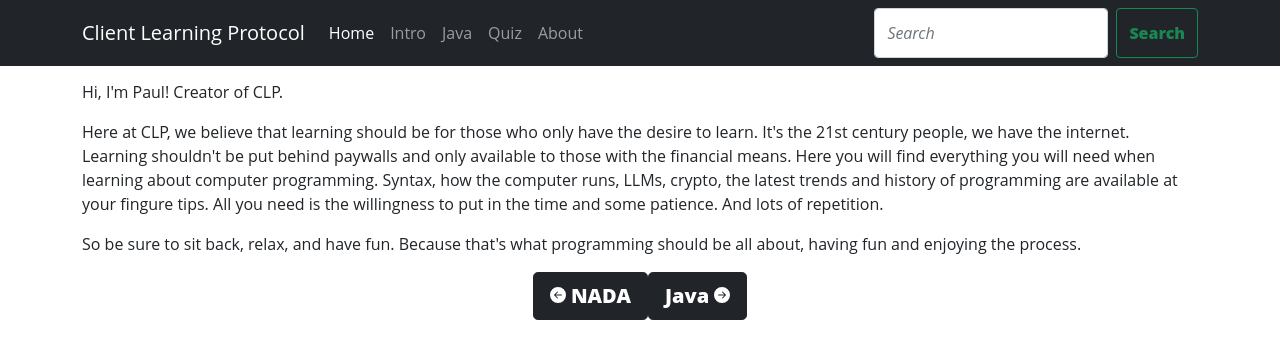
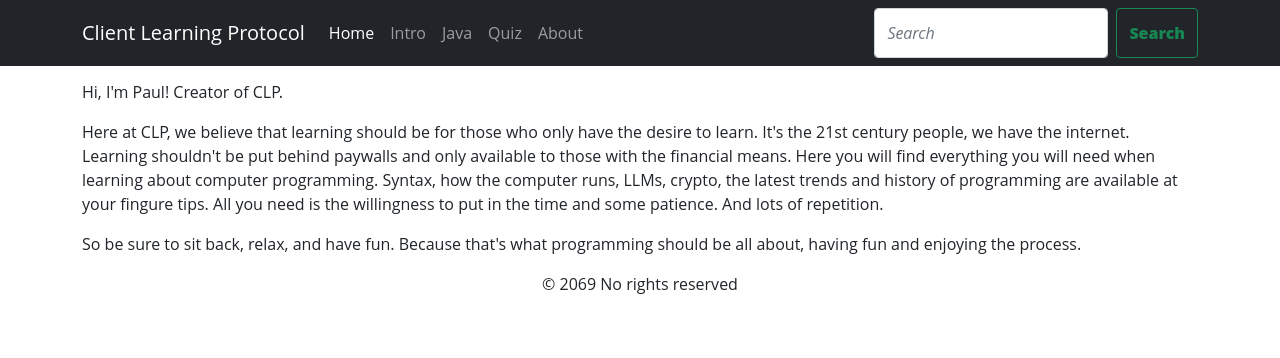
Before and after one commit to paulcostanza/client-learning-protocol, a React (Vite) app: page /about in a window 1280 px wide. Shown: the top 358 px of the page. Built offline with nearby package versions, Linux system fonts and the light colour scheme.

Commit message:
Edit footer, deleted json

```diff
--- a/src/App.jsx
+++ b/src/App.jsx
@@ -6,8 +6,6 @@ import Java from './pages/Java'
 import Quiz from './pages/Quiz'
 import About from './pages/About'
 import NoPage from './pages/NoPage'
-
-
 import {
   BrowserRouter,
   Routes,
--- a/src/components/Footer.jsx
+++ b/src/components/Footer.jsx
@@ -2,19 +2,8 @@ export default function Footer() {
     return (
         <footer>
             <div className="text-center">
-                <button type="button" className="btn btn-dark btn-lg"><svg xmlns="http://www.w3.org/2000/svg" width="16"
-                    height="16" fill="currentColor" className="bi bi-arrow-left-circle-fill" viewBox="0 0 16 16">
-                    <path
-                        d="M8 0a8 8 0 1 0 0 16A8 8 0 0 0 8 0m3.5 7.5a.5.5 0 0 1 0 1H5.707l2.147 2.146a.5.5 0 0 1-.708.708l-3-3a.5.5 0 0 1 0-.708l3-3a.5.5 0 1 1 .708.708L5.707 7.5z" />
-                </svg> NADA</button>
-                <a href="java.html" className="href">
-                    <button type="button" className="btn btn-dark btn-lg">Java <svg xmlns="http://www.w3.org/2000/svg"
-                        width="16" height="16" fill="currentColor" className="bi bi-arrow-right-circle-fill"
-                        viewBox="0 0 16 16">
-                        <path
-                            d="M8 0a8 8 0 1 1 0 16A8 8 0 0 1 8 0M4.5 7.5a.5.5 0 0 0 0 1h5.793l-2.147 2.146a.5.5 0 0 0 .708.708l3-3a.5.5 0 0 0 0-.708l-3-3a.5.5 0 1 0-.708.708L10.293 7.5z" />
-                    </svg></button>
-                </a>
+
+                <p>&copy; 2069 No rights reserved</p>
             </div>
         </footer>
     )
```
Also changed, not shown: 1 other file (tests, documents, lock files or other folders).
